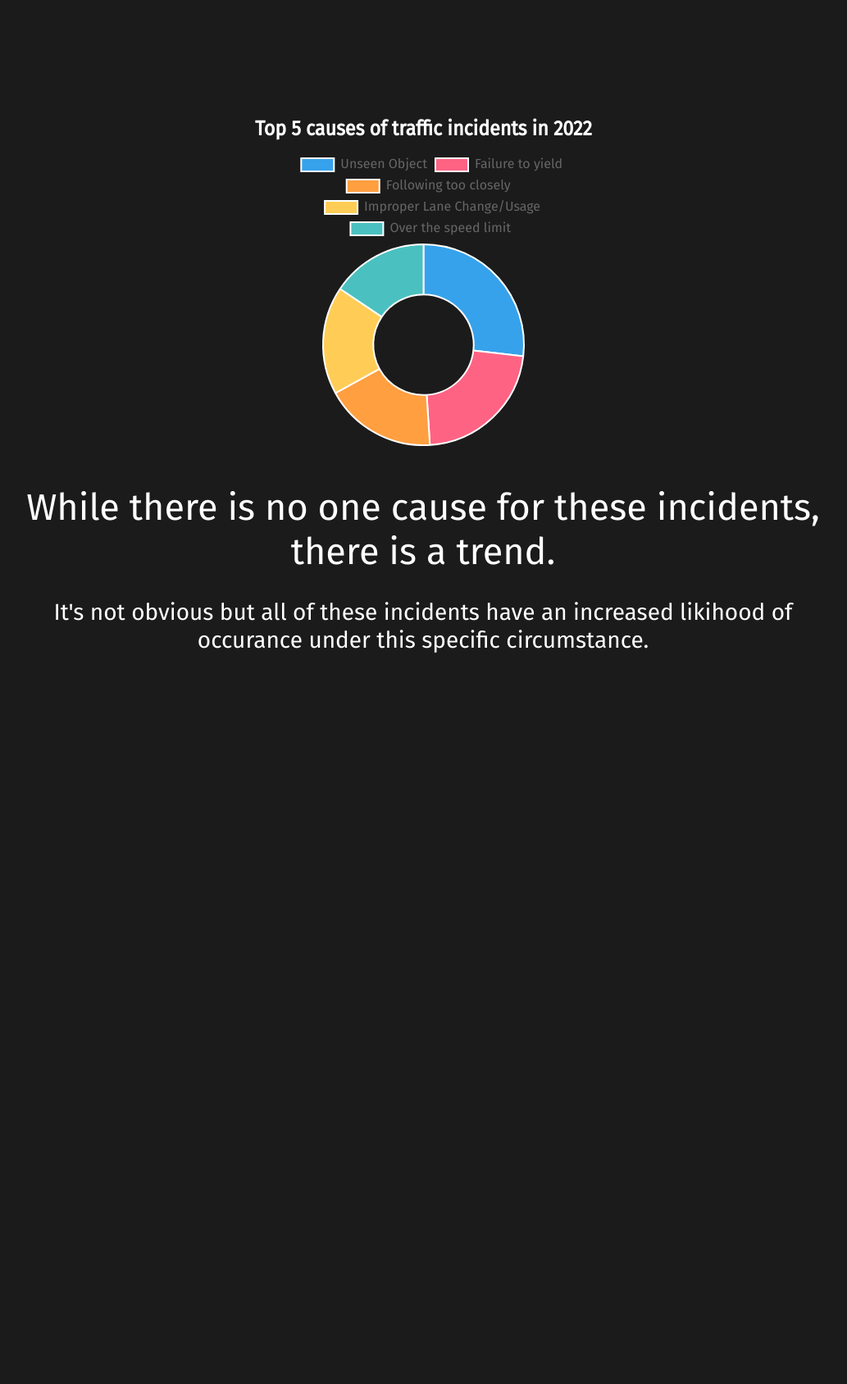
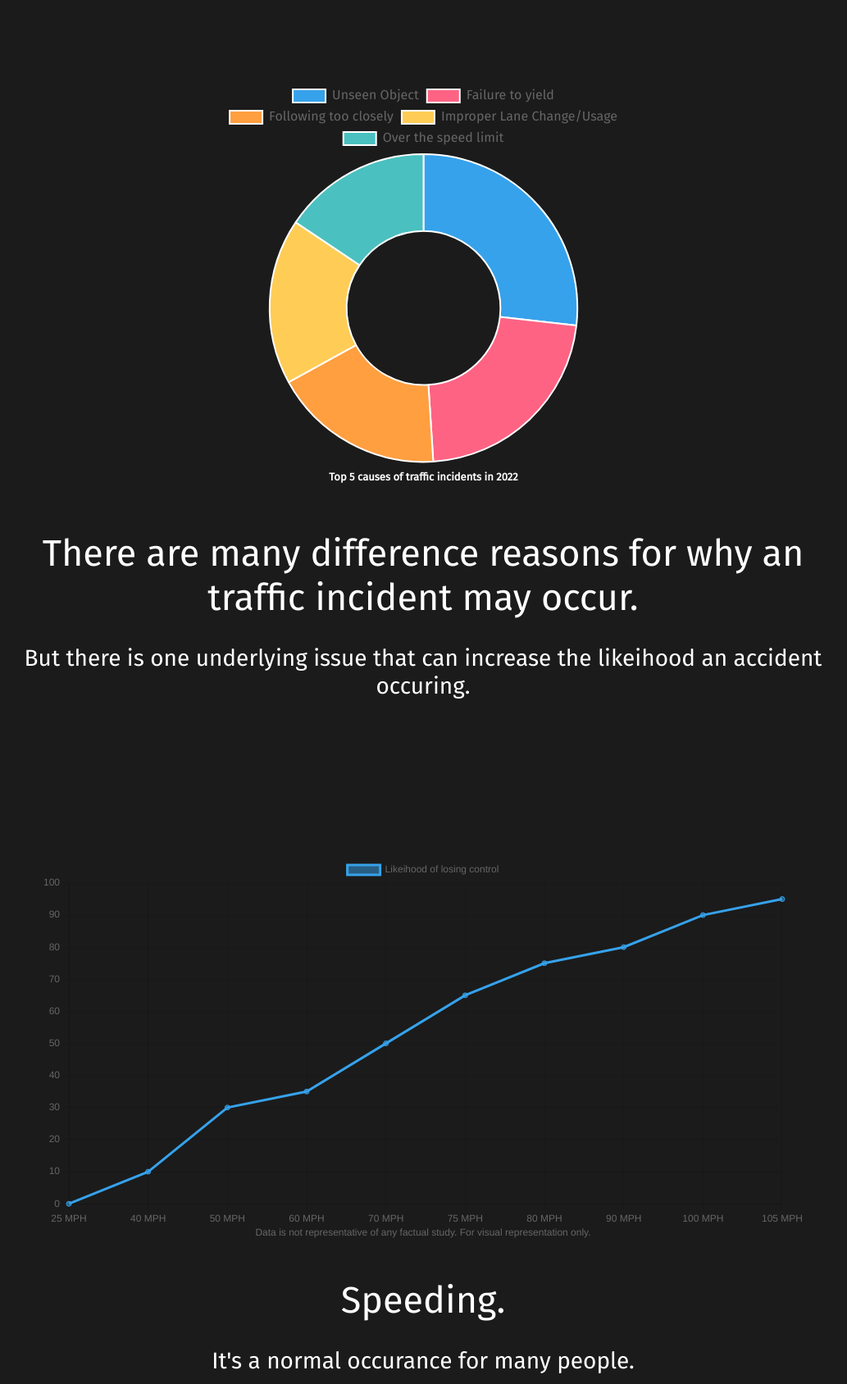
Before and after one commit to v-sec0/visual-storytelling, a website: page src/index.html in a window 1280 px wide. Shown: the part 845-2533 px from the top of the page at 82% size, without its empty margins (124-1157 px from the left). Before the commit the page ends 1698 px from the top, so only its background shows below. Drawn offline with nearby package versions, Linux system fonts and the light colour scheme.

Commit message:
Finished

```diff
--- a/src/index.html
+++ b/src/index.html
@@ -9,24 +9,15 @@
     <link rel="stylesheet" href="./styles/style.css" />
   </head>
   <body>
-    <!-- Navbar -->
-    <nav class="navbar bg-dark sticky-top" data-aos="fade-down" data-aos-once="true">
-      <div class="container-fluid d-flex justify-content-center">
-        <div class="navbar-brand text-bg-dark">
-          <h1 class="fs-1">Dangers on the Highway 🚦</h1>
-        </div>
-      </div>
-    </nav>
-
     <!-- Main Container -->
     <div class="container" id="content-container">
       <div class="row content-row p-5 justify-content-center" id="intro-row">
-        <div class="col-12 mb-5 text-center" data-aos="fade-left">
-          <h3 class="main-text">
+        <div class="col-12 mb-5 text-center">
+          <h3 class="main-text" data-aos="fade-left">
             Every year, millions of American traverse the highway in order to
             reach some destination
           </h3>
-          <h3 class="sub-text">
+          <h3 class="sub-text" data-aos="fade-right">
             Out of that million, thousands of Alabamians find themselves in
             traffic related incidents.
           </h3>
@@ -36,24 +27,51 @@
         </div>
       </div>
       <div class="row content-row p-5 justify-content-center">
-        <div class="col-5 align-content-center" data-aos="fade-down">
+        <div class="col-5 align-content-center mt-5" style="width: 525px"data-aos="fade-down">
           <canvas id="incidentStatistics"></canvas>
         </div>
         <div class="col-12 mt-5 text-center">
           <h3 class="main-text" data-aos="fade-right">
-            While there is no one cause for these incidents, there is a trend.
+            There are many difference reasons for why an traffic incident may
+            occur.
           </h3>
           <h3 class="sub-text" data-aos="fade-left">
-            It's not obvious but all of these incidents have an increased likihood of occurance under this specific circumstance.
+            But there is one underlying issue that can increase the likeihood an
+            accident occuring.
           </h3>
+        </div>
+      </div>
+      <div class="row content-row p-5 justify-content-center">
+        <div class="col-11 align-content-center mt-5" data-aos="fade-down">
+          <canvas id="speedControl"></canvas>
+        </div>
+        <div class="col-12 mt-5 text-center">
+          <h3 class="main-text" data-aos="fade-left">Speeding.</h3>
+          <h3 class="sub-text" data-aos="fade-up">
+            It's a normal occurance for many people.
+          </h3>
+        </div>
+      </div>
+      <div class="row content-row p-5 justify-content-center">
+        <div class="col-6 align-content-center mt-5" data-aos="fade-up">
+          <img src="./images/alea-logo.png" alt="ALEA Logo" style=" width: 600px;border-radius: 15px; border: white solid 5px; background-color: white;">
+        </div>
+        <div class="col-12 mt-5 text-center" data-aos="fade-down">
+          <h3 class="main-text">Luckily, the brave men and women at the ALEA are keeping a watchful eye</h3>
+          <h3 class="sub-text">And keeping the streets safe</h3>
+        </div>
+        <div class="col-5 align-content-center" data-aos="fade-left">
+          <canvas id="trafficStop"></canvas>
         </div>
       </div>
     </div>
 
     <!-- Script -->
     <script src="/node_modules/chart.js/dist/chart.umd.js"></script>
+    <script type="module" src="./scripts/trafficStop.js" ></script>
     <script type="module" src="./scripts/incidentStatistics.js"></script>
     <script type="module" src="./scripts/trafficStatistics.js"></script>
+    <script type="module" src="./scripts/speedControl.js"></script>
     <script src="/node_modules/aos/dist/aos.js"></script>
     <script>
       AOS.init();
--- a/src/scripts/incidentStatistics.js
+++ b/src/scripts/incidentStatistics.js
@@ -24,8 +24,9 @@
         title: {
           display: true,
           text: 'Top 5 causes of traffic incidents in 2022',
+          position: 'bottom',
           font: {
-            size: 25,
+            size: 13,
             family: "Fira Sans",
           },
           color: '#FFF',
--- /dev/null
+++ b/src/scripts/speedControl.js
@@ -0,0 +1,37 @@
+(async function () {
+  const data = [
+    { speed: "25 MPH", control: 0 },
+    { speed: "40 MPH", control: 10 },
+    { speed: "50 MPH", control: 30 },
+    { speed: "60 MPH", control: 35 },
+    { speed: "70 MPH", control: 50 },
+    { speed: "75 MPH", control: 65 },
+    { speed: "80 MPH", control: 75 },
+    { speed: "90 MPH", control: 80 },
+    { speed: "100 MPH", control: 90 },
+    { speed: "105 MPH", control: 95 },
+  ];
+
+  new Chart($("#speedControl"), {
+    type: "line",
+    data: {
+      labels: data.map((row) => row.speed),
+      datasets: [
+        {
+          label: "Likeihood of losing control",
+          labels: "Likeihood of losing control",
+          data: data.map((row) => row.control),
+        },
+      ],
+    },
+    options: {
+      plugins: {
+        subtitle: {
+          display: true,
+          text: "Data is not representative of any factual study. For visual representation only.",
+          position: "bottom",
+        },
+      },
+    },
+  });
+})();
--- a/src/scripts/trafficStatistics.js
+++ b/src/scripts/trafficStatistics.js
@@ -24,7 +24,7 @@
           text: "Types of Traffic-related Injuries in 2022",
           font: {
             family: "Fira Sans",
-            size: 25,
+            size: 13,
           },
           color: '#FFF'
         },
--- a/src/scripts/traffic.js
+++ b/src/scripts/trafficStop.js
@@ -7,8 +7,8 @@
     { citation: "No Insurance", count: 17051 },
   ];
 
-  new Chart(document.getElementById("citationPieChart"), {
-    type: "pie",
+  new Chart($("#trafficStop"), {
+    type: "doughnut",
     data: {
       labels: data.map((row) => row.citation),
       datasets: [
@@ -23,6 +23,12 @@
         title: {
           display: true,
           text: "Top 5 Citations Issued for 2022",
+          position: 'bottom',
+          font: {
+            family: "Fira Sans",
+            size: 13,
+          },
+          color: '#FFF',
         },
       },
     },
```
Also changed, not shown: src/images/alea-logo.png (added).
